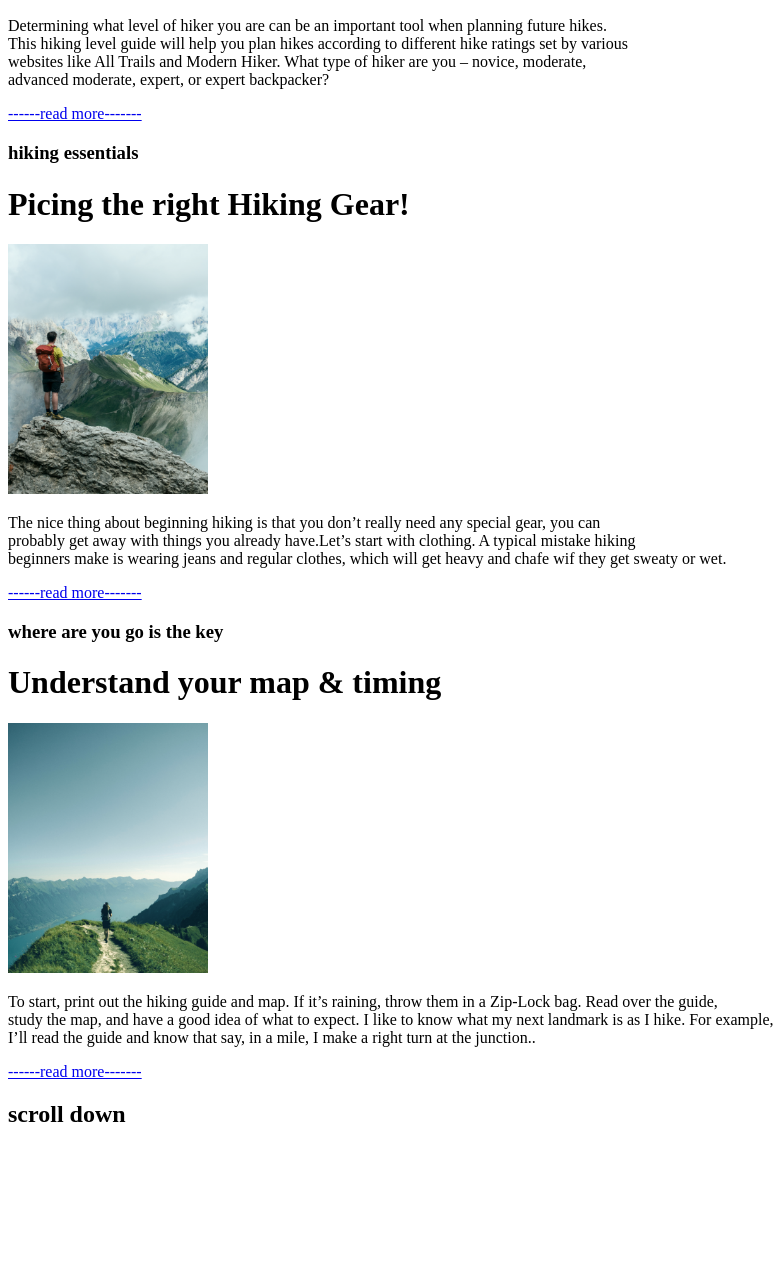
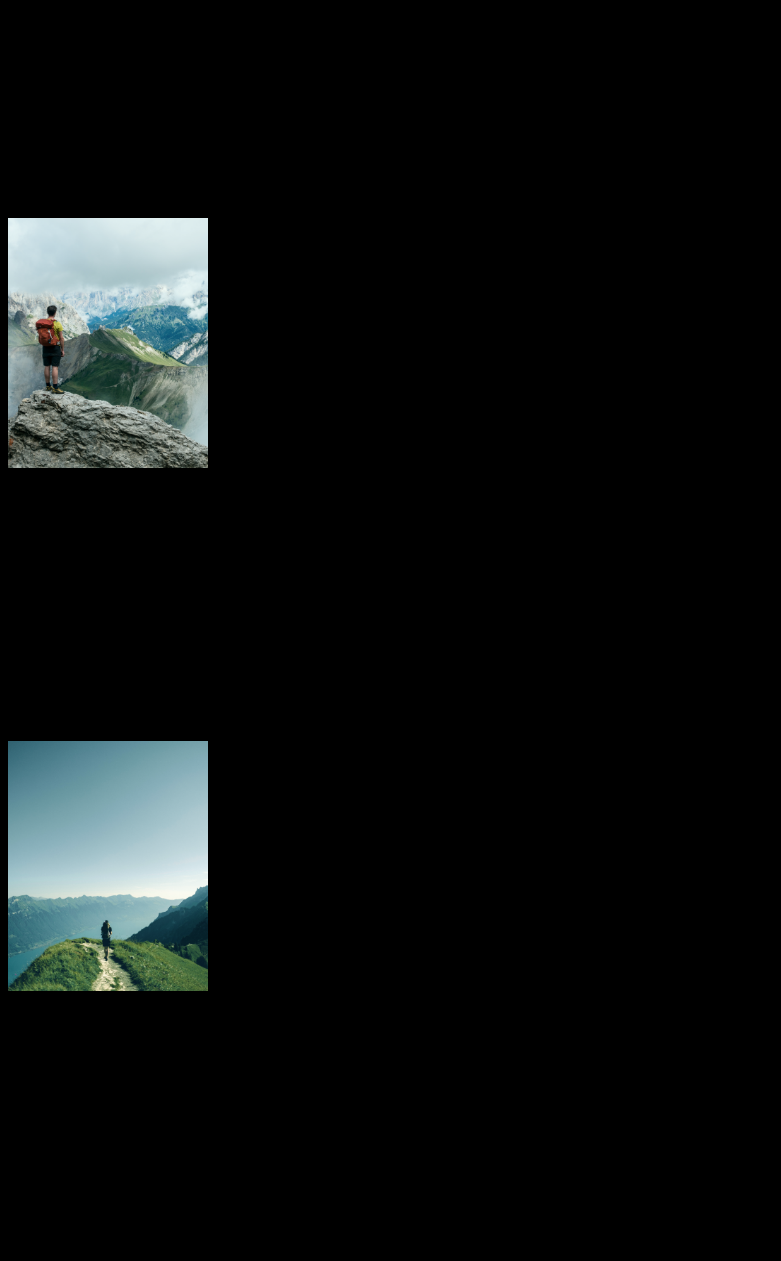
Before and after one commit to SaundQQ/web-project, a plain HTML site: page index.html in a window 1280 px wide. Shown: the part 1070-2331 px from the top of the page, without its empty margins (0-781 px from the left). Before the commit the page ends 2267 px from the top, so only its background shows below. Drawn offline with Linux system fonts and the light colour scheme.

Commit message:
Update index.html

```diff
--- a/index.html
+++ b/index.html
@@ -2,13 +2,15 @@
 <html>
 <head>
  <title>MNTN</title>
+<link rel="styleshoot" type="text/css" href="mntn.css">
+
 </head>
-<body>
-<h2>MNTN</h2> ㅤㅤㅤㅤㅤㅤㅤ<h3>Equipment ㅤㅤㅤㅤㅤㅤㅤㅤㅤㅤㅤㅤㅤㅤㅤㅤㅤㅤㅤㅤㅤㅤㅤㅤㅤㅤㅤㅤㅤㅤAbout Us ㅤㅤㅤㅤㅤㅤㅤㅤㅤㅤㅤㅤㅤㅤㅤㅤㅤㅤㅤㅤㅤㅤㅤㅤㅤㅤㅤㅤㅤ Blog</h3>
+<body bgcolor="Black">
+<h2>MNTN</h2> ㅤㅤㅤㅤㅤㅤㅤEquipment ㅤㅤㅤㅤㅤㅤㅤㅤㅤㅤㅤㅤㅤㅤㅤㅤㅤㅤㅤㅤㅤㅤㅤㅤㅤㅤㅤㅤㅤㅤAbout Us ㅤㅤㅤㅤㅤㅤㅤㅤㅤㅤㅤㅤㅤㅤㅤㅤㅤㅤㅤㅤㅤㅤㅤㅤㅤㅤㅤㅤㅤ Blog</h3>
 
 <br>
 
-ㅤㅤㅤㅤㅤㅤㅤㅤㅤㅤㅤㅤㅤㅤㅤ<h2>ㅤㅤㅤㅤㅤㅤㅤㅤㅤㅤㅤㅤㅤㅤㅤㅤㅤㅤㅤㅤㅤㅤㅤㅤㅤㅤ-A HIKING GUIDE</h2>
+ㅤㅤㅤㅤㅤㅤㅤㅤㅤㅤㅤㅤㅤㅤㅤ<h1>ㅤㅤㅤㅤㅤㅤㅤㅤㅤㅤㅤㅤㅤㅤㅤㅤㅤㅤㅤㅤㅤㅤㅤㅤㅤㅤ-A HIKING GUIDE</h1>
 
 <br>
 
@@ -21,30 +23,30 @@
     <li><a href="#scroll down">scroll down</a></li>
           </ul>
 
-<h3 id="get started">get started</h3>
+<h5 id="get started">get started</h5>
 <h1>What level of hikker sre you?</h1>
 <img src="01.png"  width="200" height="250">
 <p>Determining what level of hiker you are can be an important tool when planning future hikes.<br>
  This hiking level guide will help you plan hikes according to different hike ratings set by various<br>
  websites like All Trails and Modern Hiker. What type of hiker are you – novice, moderate, <br>
  advanced moderate, expert, or expert backpacker? </p>
-<a href = "#">------read more-------</a>
+<h6>read more</h6>
 <br>
-<h3 id="hiking essentials">hiking essentials</h3>
+<h5 id="hiking essentials">hiking essentials</h5>
 <h1>Picing the right Hiking Gear!</h1>
 <img src="01 (1).png"  width="200" height="250">
 <p>The nice thing about beginning hiking is that you don’t really need any special gear, you can <br>
 probably get away with things you already have.Let’s start with clothing. A typical mistake hiking <br>
 beginners make is wearing jeans and regular clothes, which will get heavy and chafe wif they get sweaty or wet.</p>
-<a href = "#">------read more-------</a>
+<h6>read more</h6>
 <br>
-<h3 id="where are you go is the key">where are you go is the key</h3>
+<h5 id="where are you go is the key">where are you go is the key</h5>
 <h1>Understand your map & timing</h1>
 <img src="01 (2).png"  width="200" height="250">
 <p>To start, print out the hiking guide and map. If it’s raining, throw them in a Zip-Lock bag. Read over the guide,<br>
  study the map, and have a good idea of what to expect. I like to know what my next landmark is as I hike. For example,<br>
  I’ll read the guide and know that say, in a mile, I make a right turn at the junction..</p>
-<a href = "#">------read more-------</a>
+<h6>read more</h6>
 <br>
 <h2 id="scroll down">scroll down</h2>
 <br>
```
